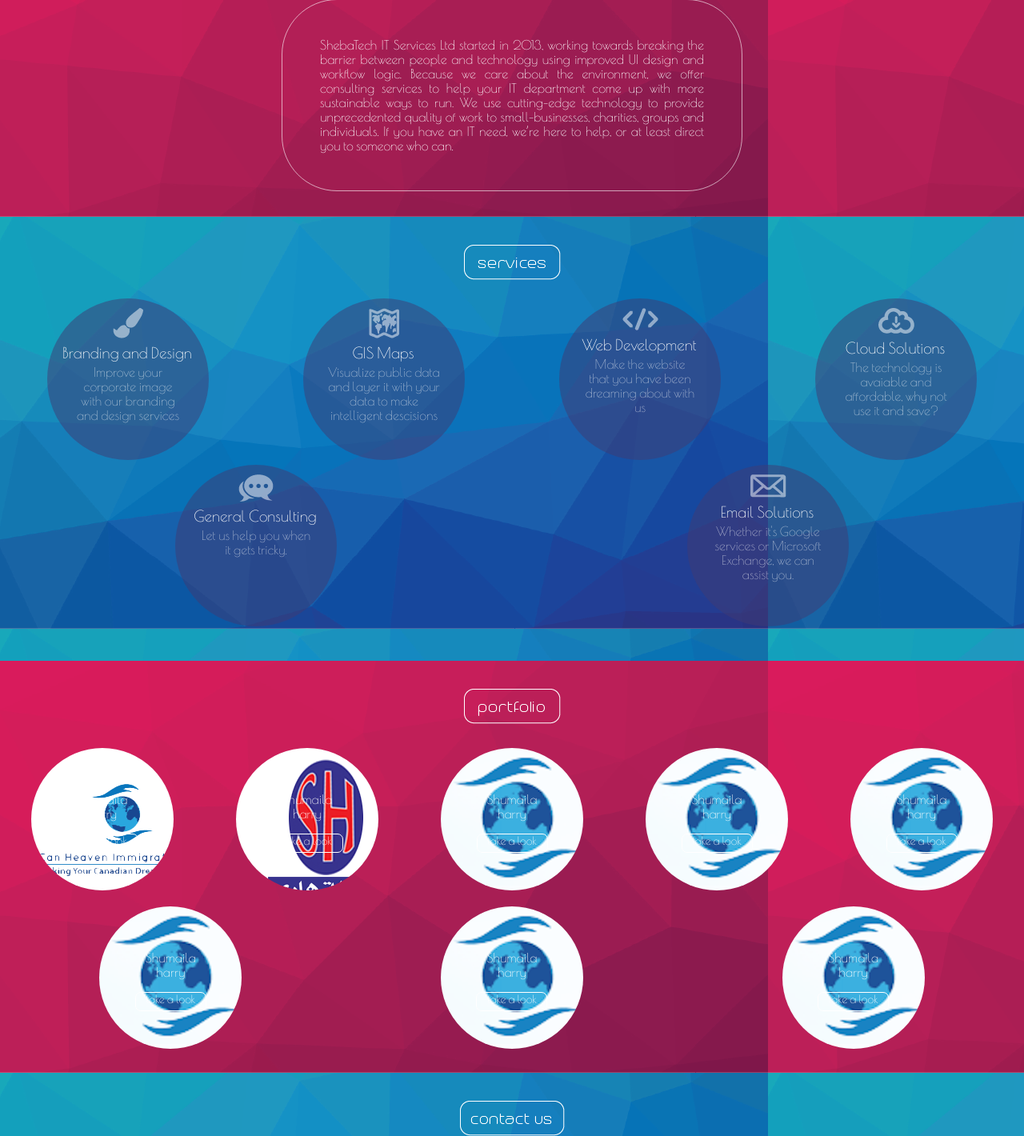
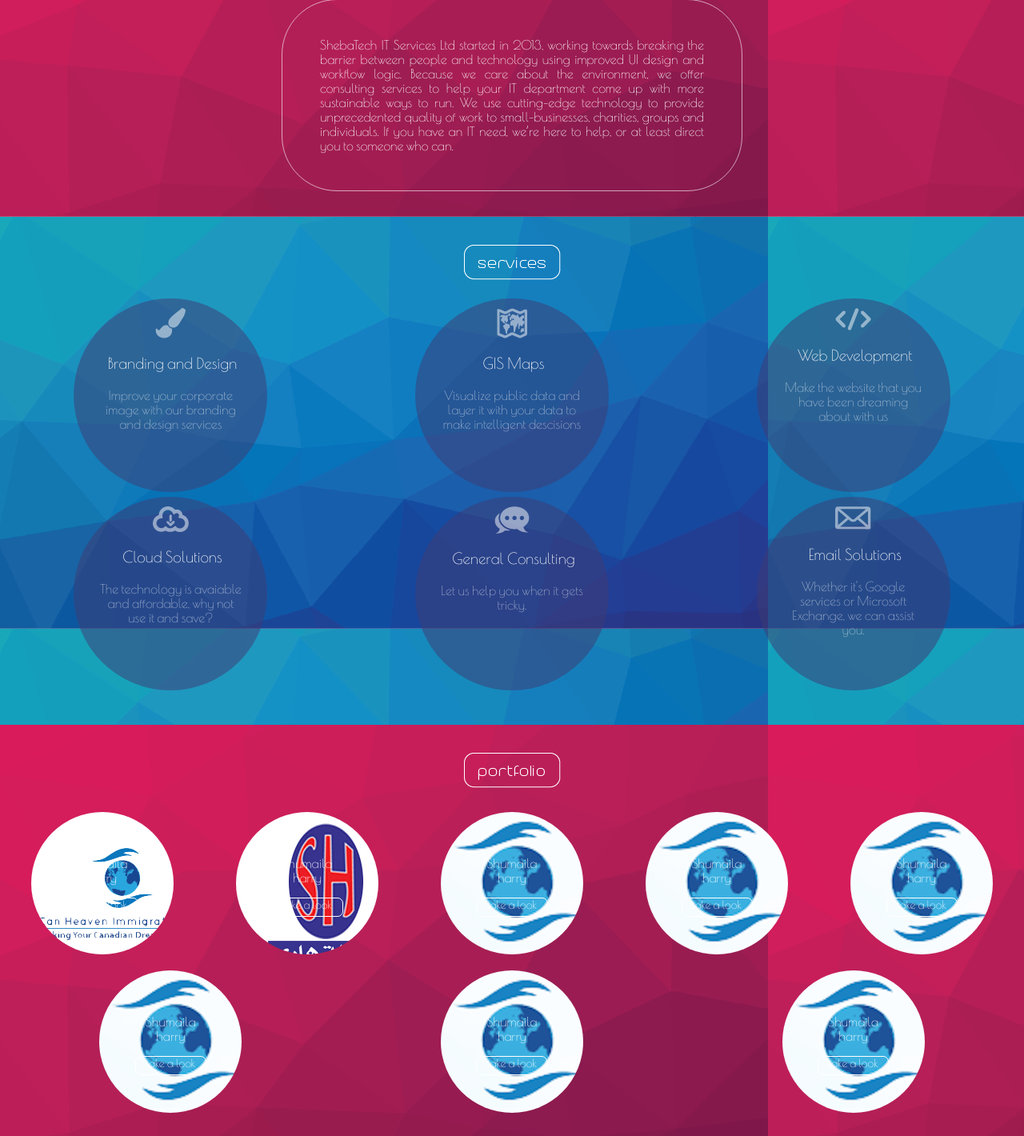
Before and after one commit to tarekshumaila/shebatech-1, a PHP site: page / in a window 1280 px wide. Shown: the part 974-2394 px from the top of the page at 80% size. Run offline with PHP 8.4, Linux system fonts and the light colour scheme; some libraries are stand-ins or nearby versions.

Commit message:
made circles bigger

```diff
--- a/the website/css/style.css
+++ b/the website/css/style.css
@@ -130,8 +130,8 @@ padding-top: 0;
 
 .servicecircle{
     float: left;
-    width: 130px;
-    height: 130px;
+    width: 170px;
+    height: 170px;
     margin: 3px 58px;
     border: 1px solid rgba(255, 255, 255, 0);
     border-radius: 130px;
@@ -144,9 +144,8 @@ padding-top: 0;
     text-align: -webkit-center;
     font-size: 19px;
     width: 174px;
-    margin-left: -23px;
-    margin-top: 1px;
-    margin-bottom: -7px;
+    margin-top: 20px;
+    margin-bottom: 20px;
 }
 .servicedescription{
     margin-top: 11px;
```
